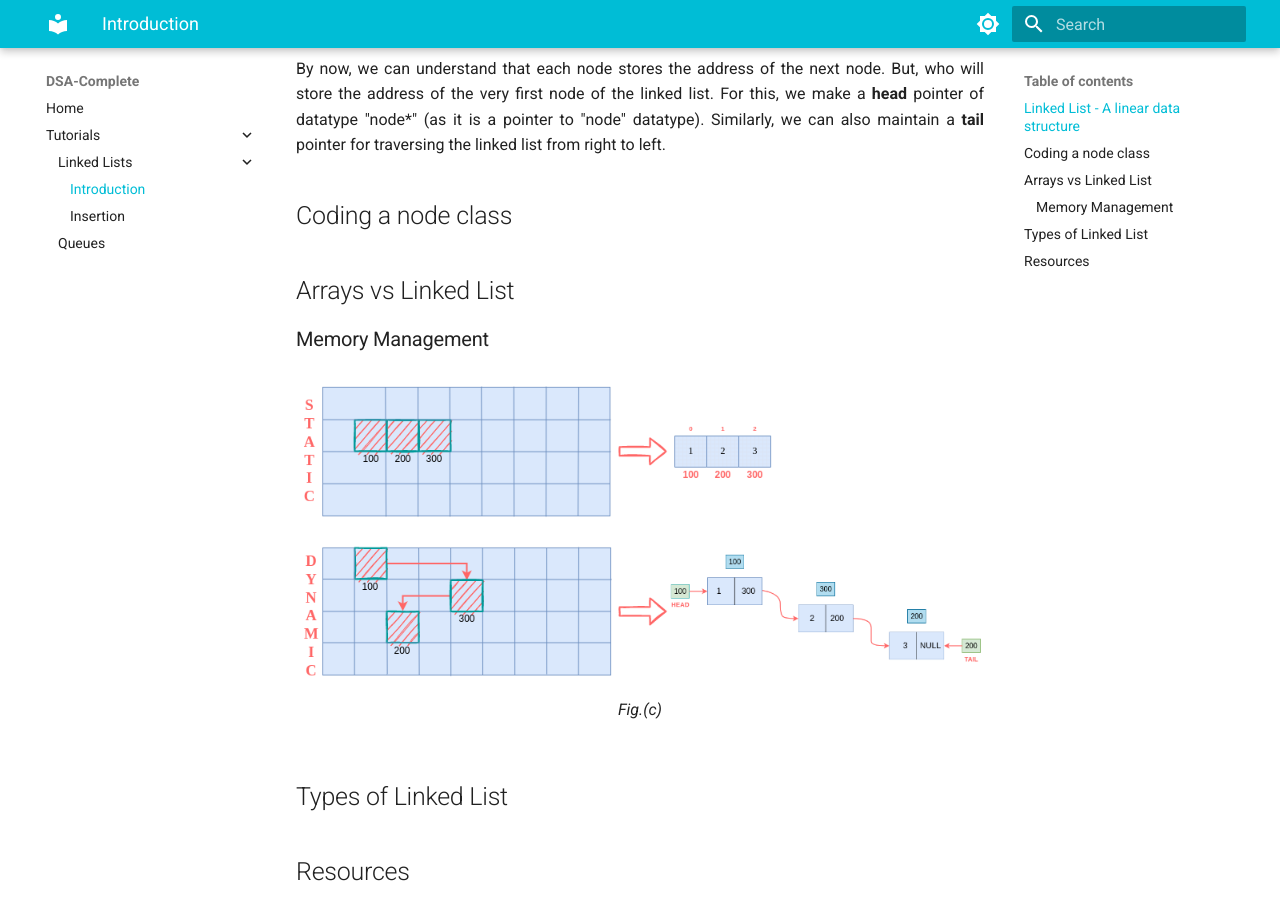
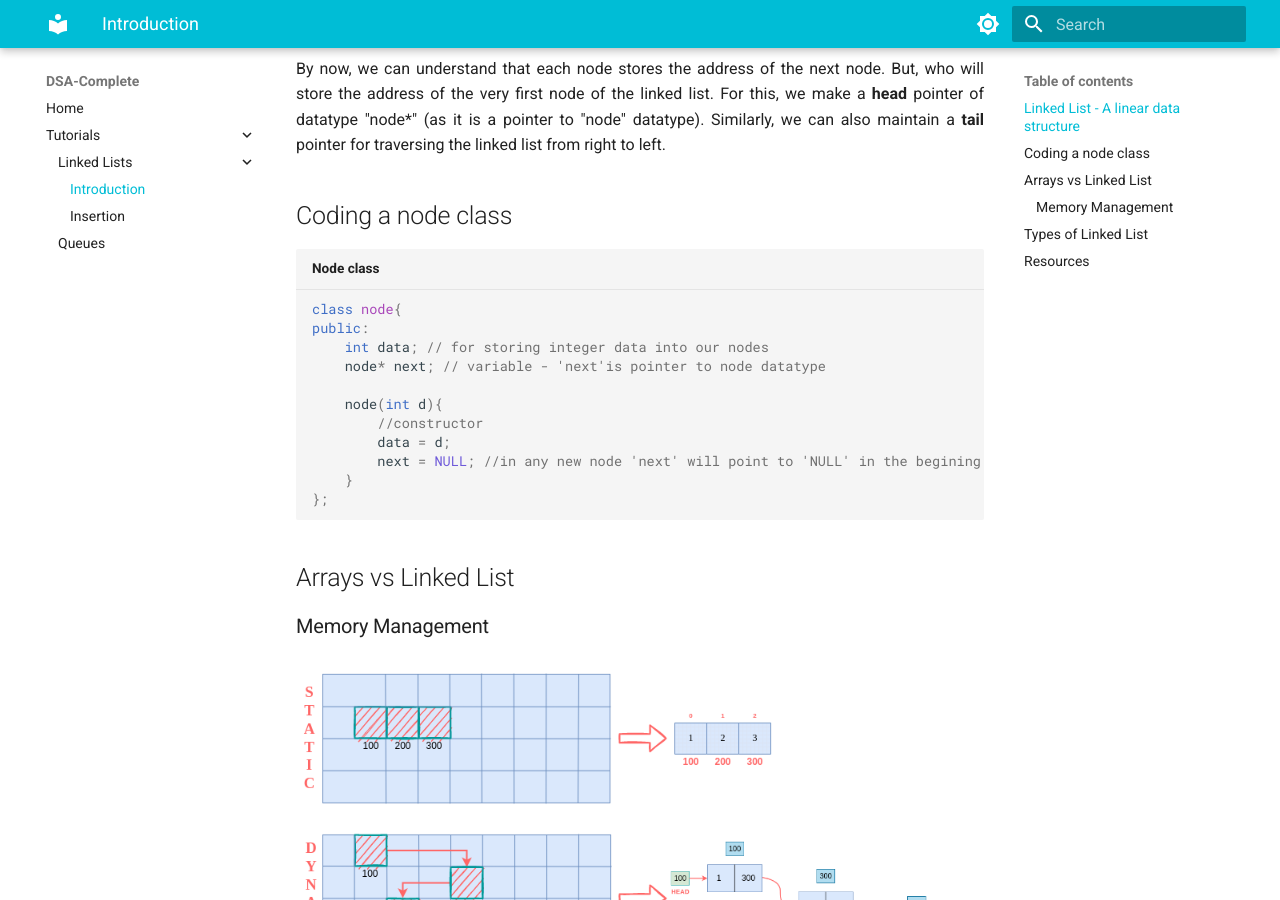
Before and after one commit to AlgoComplete/DSA-Complete, an MkDocs documentation site: the page built from docs/docs/LL/intro.md, in a window 1280 px wide and 900 px high, scrolled down 1098 px. Built offline with MkDocs 1.6.1 and Material for MkDocs 9.7.7, drawn with Linux system fonts in a browser that asks for light colours.

Commit message:
modify mkdocs.yml and intro.md

````diff
--- a/docs/docs/LL/intro.md
+++ b/docs/docs/LL/intro.md
@@ -32,6 +32,21 @@ Linked + List = Linked List
 
 ## Coding a node class
 
+``` cpp title="Node class"
+class node{
+public:
+    int data; // for storing integer data into our nodes
+    node* next; // variable - 'next'is pointer to node datatype
+
+    node(int d){
+        //constructor
+        data = d;
+        next = NULL; //in any new node 'next' will point to 'NULL' in the begining.
+    }
+};
+```
+
+
 ## Arrays vs Linked List
 
 ### Memory Management
--- a/docs/mkdocs.yml
+++ b/docs/mkdocs.yml
@@ -16,6 +16,8 @@ theme:
       toggle:
         icon: material/brightness-4
         name: Switch to Dark Mode
+  features:
+    - content.code.annotate
 
 markdown_extensions:
   - abbr
@@ -29,6 +31,11 @@ markdown_extensions:
       permalink: true
   - pymdownx.arithmatex:
       generic: true
+  - pymdownx.highlight:
+      anchor_linenums: true
+  - pymdownx.inlinehilite
+  - pymdownx.snippets
+  - pymdownx.superfences
 
 nav:
 - Home: index.md
````
